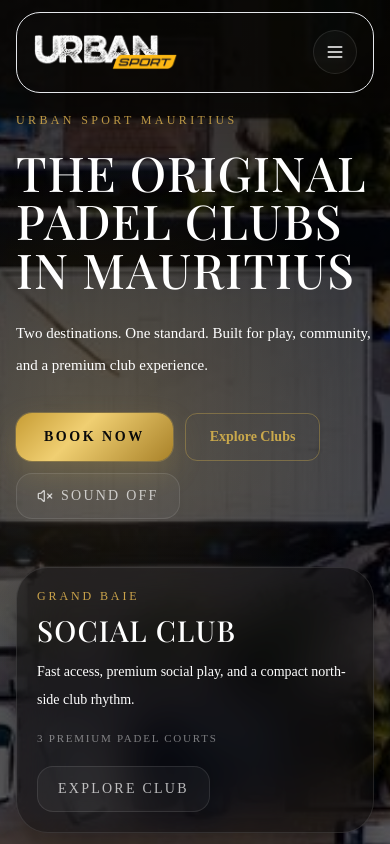
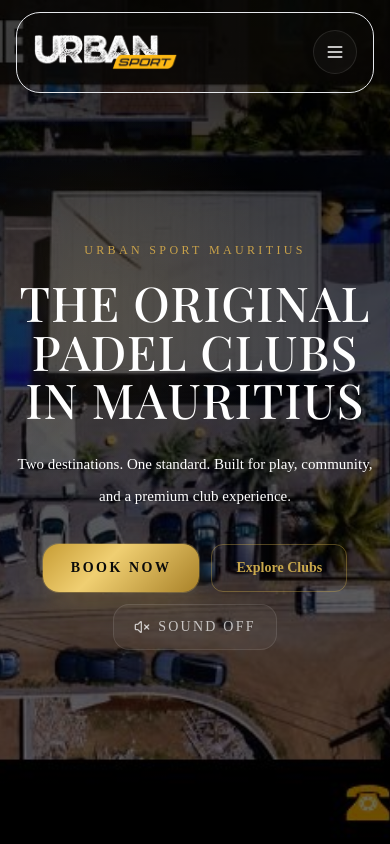
Before and after one commit to cboxbow/urban-sport-premium, a Next.js app: page / in a window 390 px wide. Shown: the top 844 px of the page. Built offline with nearby package versions, Linux system fonts and the light colour scheme.

Commit message:
Refine homepage hero and footer partner layout

```diff
--- a/src/app/globals.css
+++ b/src/app/globals.css
@@ -494,14 +494,14 @@
     width: 100%;
     height: 100%;
     object-fit: cover;
-    filter: brightness(0.66) contrast(1.08) saturate(0.92);
+    filter: brightness(0.73) contrast(1.1) saturate(0.98);
     animation: slowHeroZoom 22s ease-in-out infinite alternate;
   }
 
   .hero-overlay {
     background:
-      radial-gradient(circle at 24% 36%, rgba(201, 162, 74, 0.18), transparent 34%),
-      linear-gradient(to bottom, rgba(0, 0, 0, 0.76), rgba(0, 0, 0, 0.56));
+      radial-gradient(circle at 24% 36%, rgba(201, 162, 74, 0.12), transparent 32%),
+      linear-gradient(to bottom, rgba(0, 0, 0, 0.74), rgba(0, 0, 0, 0.56));
   }
 
   .hero-grain {
--- a/src/components/home/HomeLanding.tsx
+++ b/src/components/home/HomeLanding.tsx
@@ -121,8 +121,8 @@
           <div className="hero-grain absolute inset-0 opacity-[0.06]" />
         </div>
 
-        <div className="page-container relative z-10 grid min-h-screen gap-12 pt-28 pb-16 lg:grid-cols-[minmax(0,760px)_minmax(320px,388px)] lg:items-center lg:gap-16 lg:pt-32">
-          <div className="max-w-[760px] lg:self-start lg:pt-20 xl:pt-24">
+        <div className="page-container relative z-10 flex min-h-screen items-center justify-center pt-28 pb-16 lg:pt-32">
+          <div className="mx-auto flex max-w-[900px] flex-col items-center text-center">
             <motion.div
               initial={reduceMotion ? false : 'hidden'}
               animate={reduceMotion ? undefined : 'show'}
@@ -138,7 +138,7 @@
               animate={reduceMotion ? undefined : 'show'}
               variants={heroItem}
               custom={0.22}
-              className="mt-5 max-w-[760px] font-home-display text-[clamp(48px,6vw,92px)] uppercase leading-[1.01] tracking-[0.025em] text-white"
+              className="mt-5 max-w-[860px] text-center font-home-display text-[clamp(48px,6vw,92px)] uppercase leading-[1.01] tracking-[0.025em] text-white"
             >
               The Original Padel Clubs in Mauritius
             </motion.h1>
@@ -148,9 +148,9 @@
               animate={reduceMotion ? undefined : 'show'}
               variants={heroItem}
               custom={0.42}
-              className="mt-6 max-w-[540px]"
+              className="mt-6 max-w-[620px]"
             >
-              <p className="text-[15px] leading-8 text-white/82 sm:text-base">
+              <p className="text-center text-[15px] leading-8 text-white/82 sm:text-base">
                 Two destinations. One standard. Built for play, community, and a premium club experience.
               </p>
             </motion.div>
@@ -160,7 +160,7 @@
               animate={reduceMotion ? undefined : 'show'}
               variants={heroItem}
               custom={0.58}
-              className="mt-8 flex flex-wrap gap-3"
+              className="mt-8 flex flex-wrap justify-center gap-3"
             >
               <Link href="/booking" className="btn-premium">
                 Book Now
@@ -179,44 +179,6 @@
                 {muted ? 'Sound Off' : 'Sound On'}
               </button>
             </motion.div>
-          </div>
-
-          <div className="grid gap-4 lg:self-end lg:pb-10">
-            {activeClubs.map((club, index) => (
-              <motion.article
-                key={club.id}
-                initial={reduceMotion ? false : 'hidden'}
-                animate={reduceMotion ? undefined : 'show'}
-                variants={heroItem}
-                custom={0.72 + index * 0.12}
-                className="group premium-media-card border-white/12 bg-black/34 backdrop-blur-xl"
-              >
-                <div className="grid min-h-[252px] gap-0 md:grid-cols-[0.47fr_0.53fr]">
-                  <div className="relative overflow-hidden">
-                    <Image
-                      src={club.heroImage}
-                      alt={club.name}
-                      fill
-                      className="object-cover transition-transform duration-1000 ease-out group-hover:scale-[1.06]"
-                    />
-                    <div className="absolute inset-0 bg-[linear-gradient(180deg,rgba(11,11,11,0.08),rgba(11,11,11,0.58))]" />
-                  </div>
-                  <div className="p-5 lg:p-6">
-                    <div className="text-xs uppercase tracking-[0.24em] text-[#c9a24a]">
-                      {club.slug === 'grand-baie' ? 'Grand Baie' : 'Black River'}
-                    </div>
-                    <h2 className="mt-3 font-home-display text-[29px] uppercase leading-[1.02] tracking-[0.04em] text-white">
-                      {club.slug === 'grand-baie' ? 'Social Club' : 'Destination Venue'}
-                    </h2>
-                    <p className="mt-3 text-sm leading-7 text-white/64">{club.shortDescription}</p>
-                    <div className="mt-4 text-[11px] uppercase tracking-[0.16em] text-white/45">{getClubDisplayLine(club)}</div>
-                    <Link href={`/clubs/${club.slug}`} className="btn-shell mt-5 inline-flex border-[#c9a24a]/18 hover:border-[#c9a24a]/34">
-                      Explore Club
-                    </Link>
-                  </div>
-                </div>
-              </motion.article>
-            ))}
           </div>
         </div>
       </section>
--- a/src/components/layout/SiteFooter.tsx
+++ b/src/components/layout/SiteFooter.tsx
@@ -42,10 +42,18 @@
     id: 'padel-house',
     src: '/partners/padel-house.png',
     alt: 'Padel House',
-    width: 180,
+    width: 280,
     height: 60,
   },
 ];
+
+const PRIMARY_PARTNER_LOGOS = PARTNER_LOGO_RAIL.filter((logo) =>
+  ['mpl-msra', 'afrasia'].includes(logo.id)
+);
+
+const SECONDARY_PARTNER_LOGOS = PARTNER_LOGO_RAIL.filter((logo) =>
+  ['dove', 'heineken', 'weaver-fintech', 'padel-house'].includes(logo.id)
+);
 
 export default async function SiteFooter() {
   const { settings, clubs } = await getFooterData();
@@ -82,8 +90,9 @@
               Instagram
             </Link>
           </div>
+          <div className="space-y-5">
             <div className="flex flex-wrap items-center gap-x-7 gap-y-5">
-            {PARTNER_LOGO_RAIL.map((logo) => (
+              {PRIMARY_PARTNER_LOGOS.map((logo) => (
                 <div
                   key={logo.id}
                   className={`flex items-center justify-center px-1 py-1 transition-all duration-300 hover:-translate-y-0.5 ${
@@ -103,6 +112,26 @@
                   />
                 </div>
               ))}
+            </div>
+
+            <div className="grid grid-cols-4 items-center gap-x-6 gap-y-4">
+              {SECONDARY_PARTNER_LOGOS.map((logo) => (
+                <div
+                  key={logo.id}
+                  className="flex min-h-[68px] items-center justify-center px-1 py-1 transition-all duration-300 hover:-translate-y-0.5"
+                >
+                  <Image
+                    src={logo.src}
+                    alt={logo.alt}
+                    width={logo.width}
+                    height={logo.height}
+                    className={`h-auto w-auto opacity-88 transition-all duration-300 hover:opacity-100 ${
+                      logo.id === 'padel-house' ? 'max-h-[60px]' : 'max-h-[52px]'
+                    }`}
+                  />
+                </div>
+              ))}
+            </div>
           </div>
         </div>
 
```
Lines whose indentation alone changed are shown as unchanged.
